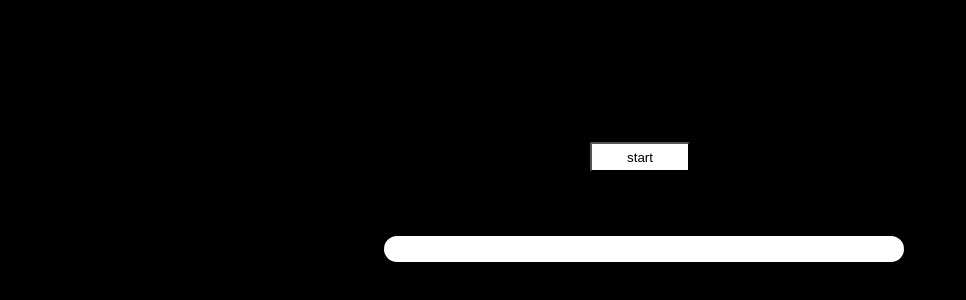
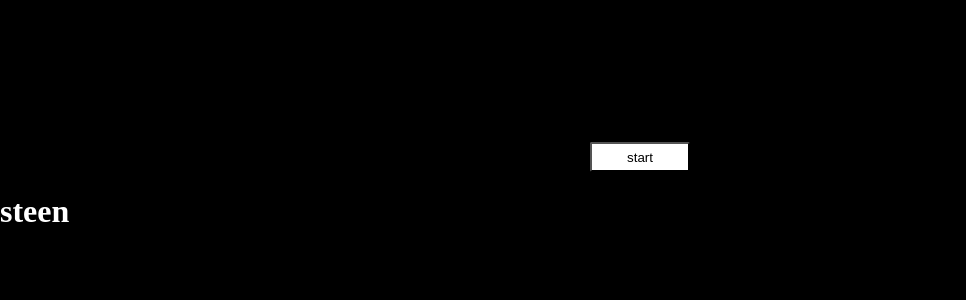
Before and after one commit to ayachi-code/rock-paper-scissors, a website: page public/game/index.html in a window 1280 px wide. Shown: the part 498-798 px from the top of the page, without its empty margins (0-966 px from the left). Drawn offline with Linux system fonts and the light colour scheme.

Commit message:
steen class gemaakt

```diff
--- a/public/game/css/index.css
+++ b/public/game/css/index.css
@@ -24,15 +24,6 @@ body {
     color: white;
 }
 
-#keuze {
-    display: block;
-    margin-left: 30%;
-    margin-top: 5%;
-    width: 40%;
-    height: 20px;
-    border-radius: 20px;
-    border-color: white;
-    border-style: dotted;
-    text-align: center;
-    font-size: 20px;
+.keuzes {
+    color: white;
 }
--- a/public/game/index.html
+++ b/public/game/index.html
@@ -11,7 +11,11 @@
 
     <div class="game">
         <button id="start">start</button>
-        <input type="text" id="keuze">
             </div>
+    <div class="keuzes">
+        <div class="steen">
+                <h1>steen</h1>
+            </div>
+        </div>
 </body>
 </html>
```
